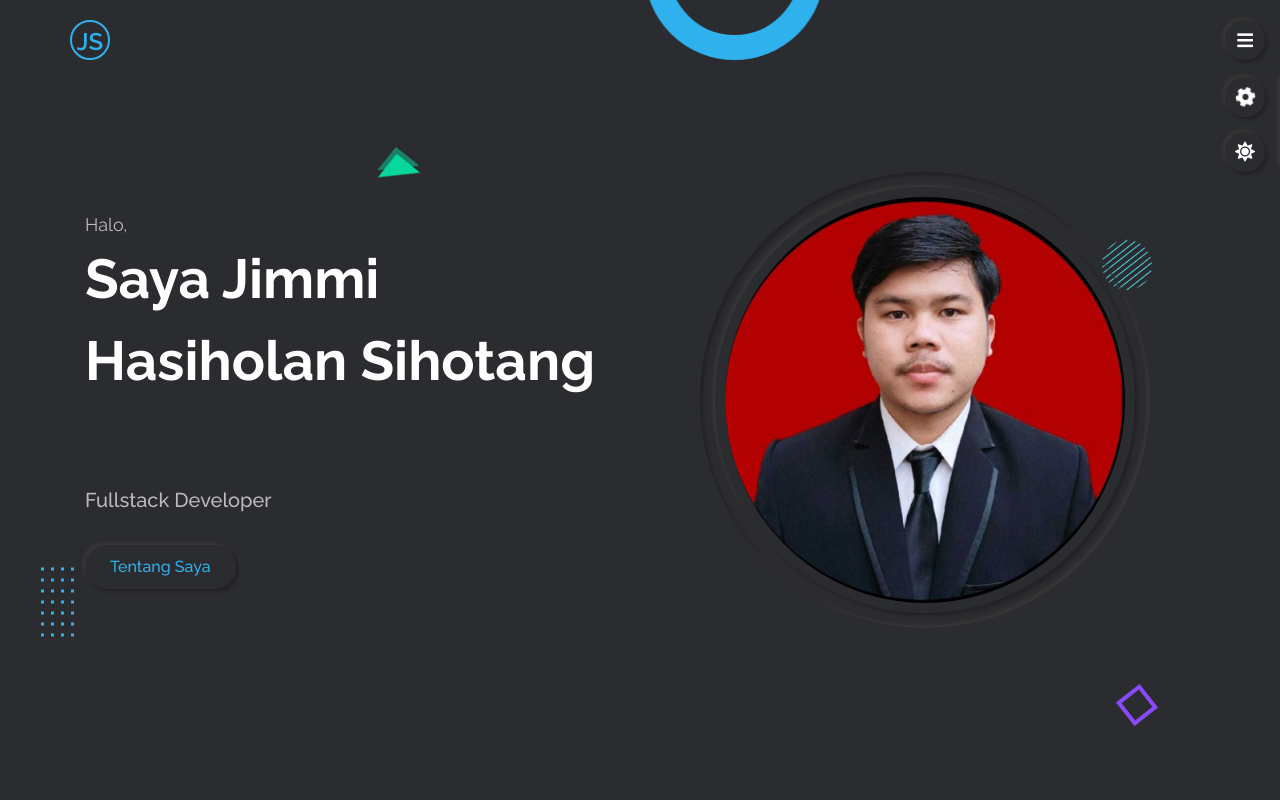
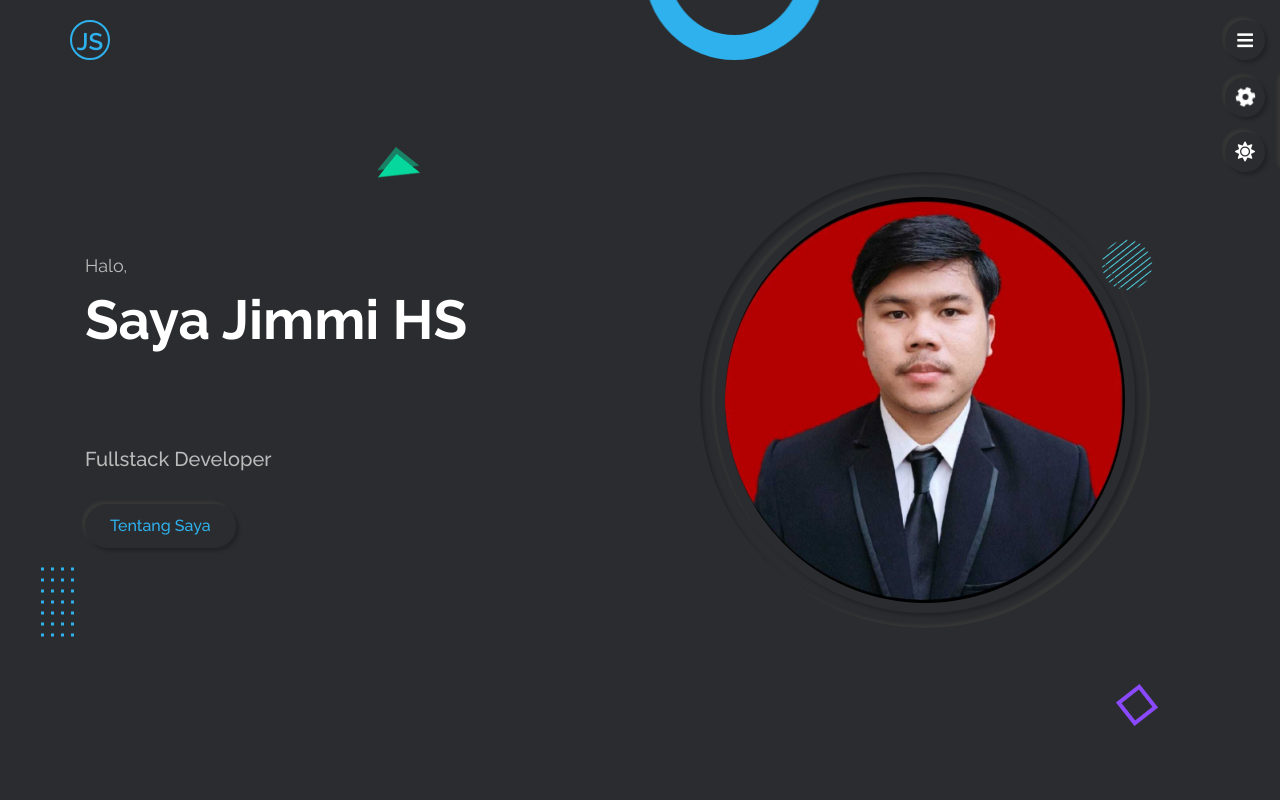
Before and after one commit to Jimmi0510/jimmi0510.github.io, a plain HTML site: page index.html in a window 1280 px wide. Shown: the top 800 px of the page. Drawn offline with nearby package versions, Linux system fonts and the light colour scheme.

Commit message:
perubahan nama
test

```diff
--- a/index.html
+++ b/index.html
@@ -93,7 +93,7 @@
         <p>Halo, </p>
         <!-- ========== Start typing animation ========== -->
         <div id="auto-typing-animation">
-          <p>Saya Jimmi Hasiholan Sihotang <br>
+          <p>Saya Jimmi HS <br>
             <span class=""></span><span class="">&nbsp;</span></p>
           </div>
           <!-- ========== End typing animation ========== -->
```
